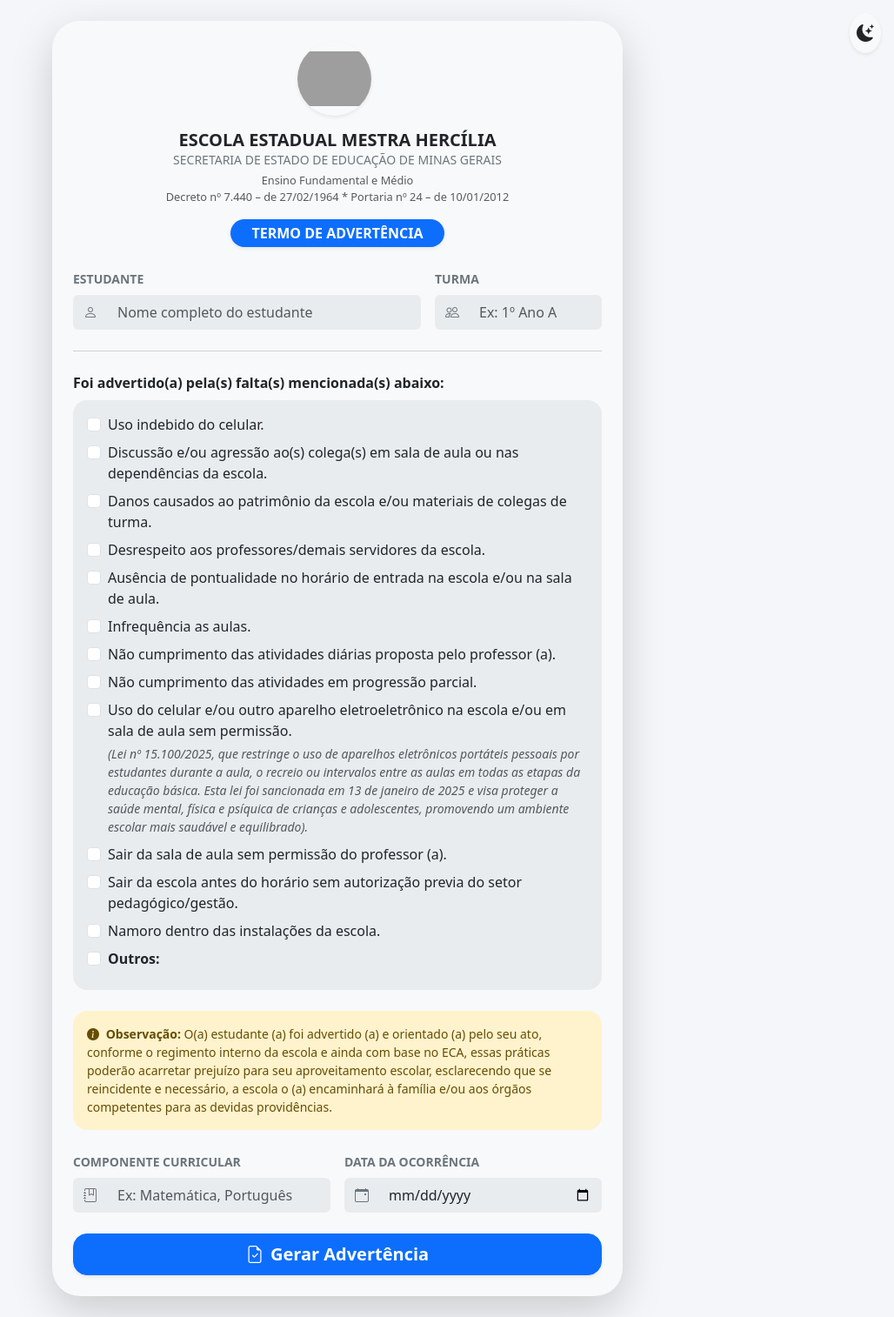
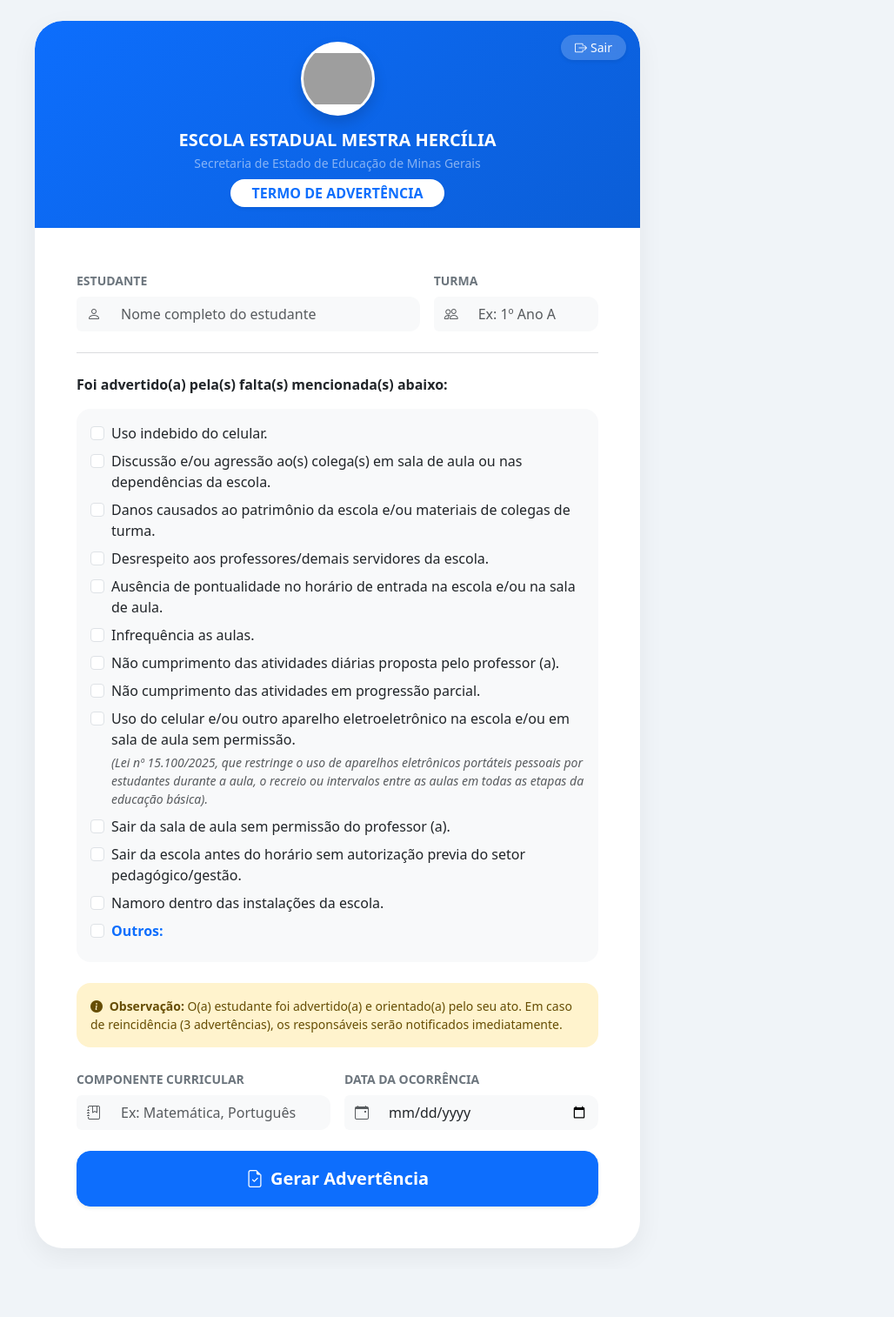
Before and after one commit to luizgarro08-hub/sistema-advertencia-escola, a Flask app: page /professor in a window 1280 px wide. Shown: the whole page at 87% size, without its empty margins (252-1280 px from the left). After the commit the page ends 1435 px from the top, so only its background shows below. Run offline with Flask 3, Linux system fonts and the light colour scheme; grey boxes are pictures that could not be loaded.

Commit message:
Update professor.html

```diff
--- a/templates/professor.html
+++ b/templates/professor.html
@@ -7,31 +7,20 @@
 
     <link rel="manifest" href="{{ url_for('static', filename='manifest.json') }}">
     <meta name="theme-color" content="#0d6efd">
-    <script>
-      if ('serviceWorker' in navigator) {
-        navigator.serviceWorker.register("{{ url_for('static', filename='sw.js') }}");
-      }
-    </script>
 
     <link href="https://cdn.jsdelivr.net/npm/bootstrap@5.3.0/dist/css/bootstrap.min.css" rel="stylesheet">
     <link href="https://cdn.jsdelivr.net/npm/bootstrap-icons@1.10.5/font/bootstrap-icons.css" rel="stylesheet">
 
     <style>
         body {
-            background-color: #f4f6f9;
+            background-color: #f0f4f8;
             min-height: 100vh;
-            transition: background 0.3s ease;
+            font-family: system-ui, -apple-system, "Segoe UI", Roboto, sans-serif;
         }
 
-        [data-bs-theme="dark"] body {
-            background-color: #121212;
-        }
-
-        .btn-theme-toggle {
-            position: fixed;
-            top: 15px;
-            right: 15px;
-            z-index: 1000;
+        .header-card {
+            background: linear-gradient(135deg, #0d6efd 0%, #0b5ed7 100%);
+            border-radius: 2rem 2rem 0 0;
         }
 
         .logo-header {
@@ -39,32 +28,57 @@
             height: 85px;
             object-fit: contain;
             border-radius: 50%;
+            background-color: #ffffff;
+            padding: 3px;
         }
 
         .form-check-input:checked {
             background-color: #0d6efd;
             border-color: #0d6efd;
         }
+
+        .card-custom {
+            border: none;
+            border-radius: 2rem;
+            box-shadow: 0 10px 30px rgba(0, 0, 0, 0.06);
+        }
+
+        .form-control, .form-select {
+            border-radius: 0.75rem;
+        }
+
+        .btn-logout {
+            background-color: rgba(255, 255, 255, 0.2);
+            color: #ffffff;
+            border: none;
+            backdrop-filter: blur(5px);
+            transition: all 0.2s ease;
+        }
+
+        .btn-logout:hover {
+            background-color: rgba(255, 255, 255, 0.35);
+            color: #ffffff;
+        }
     </style>
 </head>
 <body class="py-4 px-2">
 
-    <button id="btnDarkMode" class="btn btn-sm btn-light bg-opacity-25 text-body border-0 rounded-circle p-2 btn-theme-toggle shadow-sm" title="Alternar tema">
-        <i class="bi bi-moon-stars-fill fs-5" id="darkModeIcon"></i>
-    </button>
+    <div class="container" style="max-width: 720px;">
+        <div class="card card-custom overflow-hidden bg-white">
 
-    <div class="container" style="max-width: 680px;">
-        <div class="card shadow-lg border-0 rounded-5 p-3 p-md-4 bg-body-tertiary">
+            <div class="header-card p-4 text-white text-center position-relative">
+                <a href="/logout" class="btn btn-sm btn-logout rounded-pill px-3 position-absolute top-0 end-0 m-3 d-flex align-items-center gap-1 shadow-sm">
+                    <i class="bi bi-box-arrow-right"></i>
+                    <span>Sair</span>
+                </a>
 
-            <div class="text-center mb-4">
                 <div class="d-flex justify-content-center align-items-center mb-3">
-
                     <img src="{{ url_for('static', filename='logo.png') }}"
                          alt="E. E. Mestra Hercília"
-                         class="logo-header shadow-sm me-2"
+                         class="logo-header shadow"
                          onerror="this.style.display='none'; document.getElementById('svg-logo-prof').style.display='block';">
 
-                    <svg id="svg-logo-prof" width="90" height="90" viewBox="0 0 300 300" style="display: none;" class="shadow-sm rounded-circle me-2">
+                    <svg id="svg-logo-prof" width="85" height="85" viewBox="0 0 300 300" style="display: none;" class="shadow rounded-circle bg-white p-1">
                         <defs>
                             <path id="curveTopProf" d="M 35,150 A 115,115 0 1,1 265,150" />
                             <path id="curveBottomProf" d="M 60,205 A 105,105 0 0,0 240,205" />
@@ -86,40 +100,38 @@
                             <textPath href="#curveTopProf" startOffset="50%" text-anchor="middle">E. E. MESTRA HERCÍLIA</textPath>
                         </text>
                     </svg>
-
                 </div>
 
-                <h5 class="fw-bold text-uppercase mb-0">ESCOLA ESTADUAL MESTRA HERCÍLIA</h5>
-                <p class="text-secondary small mb-1">SECRETARIA DE ESTADO DE EDUCAÇÃO DE MINAS GERAIS</p>
-                <p class="text-muted extra-small mb-3" style="font-size: 0.8rem;">Ensino Fundamental e Médio<br>Decreto nº 7.440 – de 27/02/1964 * Portaria nº 24 – de 10/01/2012</p>
-
-                <span class="badge bg-primary fs-6 px-4 py-2 rounded-pill shadow-sm">TERMO DE ADVERTÊNCIA</span>
+                <h5 class="fw-bold text-uppercase mb-1 tracking-wider">Escola Estadual Mestra Hercília</h5>
+                <p class="text-white-50 small mb-2">Secretaria de Estado de Educação de Minas Gerais</p>
+                <span class="badge bg-white text-primary fw-bold fs-6 px-4 py-2 rounded-pill shadow-sm">TERMO DE ADVERTÊNCIA</span>
             </div>
 
+            <div class="p-4 p-md-5">
                 <form method="POST" action="/gerar_advertencia" class="text-start">
 
                     <div class="row g-3 mb-3">
                         <div class="col-md-8">
                             <label class="form-label fw-bold text-secondary small">ESTUDANTE</label>
                             <div class="input-group">
-                            <span class="input-group-text bg-body-secondary border-0"><i class="bi bi-person text-secondary"></i></span>
-                            <input type="text" name="estudante" class="form-control bg-body-secondary border-0 py-2" placeholder="Nome completo do estudante" required>
+                                <span class="input-group-text bg-light border-0"><i class="bi bi-person text-muted"></i></span>
+                                <input type="text" name="estudante" class="form-control bg-light border-0 py-2" placeholder="Nome completo do estudante" required>
                             </div>
                         </div>
                         <div class="col-md-4">
                             <label class="form-label fw-bold text-secondary small">TURMA</label>
                             <div class="input-group">
-                            <span class="input-group-text bg-body-secondary border-0"><i class="bi bi-people text-secondary"></i></span>
-                            <input type="text" name="turma" class="form-control bg-body-secondary border-0 py-2" placeholder="Ex: 1º Ano A" required>
+                                <span class="input-group-text bg-light border-0"><i class="bi bi-people text-muted"></i></span>
+                                <input type="text" name="turma" class="form-control bg-light border-0 py-2" placeholder="Ex: 1º Ano A" required>
                             </div>
                         </div>
                     </div>
 
-                <hr class="my-4 text-muted">
+                    <hr class="my-4 text-secondary opacity-25">
 
-                <label class="form-label fw-bold text-dark mb-2">Foi advertido(a) pela(s) falta(s) mencionada(s) abaixo:</label>
+                    <label class="form-label fw-bold text-dark mb-3">Foi advertido(a) pela(s) falta(s) mencionada(s) abaixo:</label>
 
-                <div class="card p-3 border-0 bg-body-secondary rounded-4 mb-4">
+                    <div class="card p-3 border-0 bg-light rounded-4 mb-4">
 
                         <div class="form-check mb-2">
                             <input class="form-check-input" type="checkbox" name="motivo" value="Uso indebido do celular." id="m1">
@@ -165,7 +177,7 @@
                             <input class="form-check-input" type="checkbox" name="motivo" value="Uso do celular e/ou outro aparelho eletroeletrônico na escola e/ou em sala de aula sem permissão. (Lei nº 15.100/2025)." id="m9">
                             <label class="form-check-label" for="m9">
                                 Uso do celular e/ou outro aparelho eletroeletrônico na escola e/ou em sala de aula sem permissão.
-                            <small class="d-block text-muted fst-italic mt-1">(Lei nº 15.100/2025, que restringe o uso de aparelhos eletrônicos portáteis pessoais por estudantes durante a aula, o recreio ou intervalos entre as aulas em todas as etapas da educação básica. Esta lei foi sancionada em 13 de janeiro de 2025 e visa proteger a saúde mental, física e psíquica de crianças e adolescentes, promovendo um ambiente escolar mais saudável e equilibrado).</small>
+                                <small class="d-block text-muted fst-italic mt-1">(Lei nº 15.100/2025, que restringe o uso de aparelhos eletrônicos portáteis pessoais por estudantes durante a aula, o recreio ou intervalos entre as aulas em todas as etapas da educação básica).</small>
                             </label>
                         </div>
 
@@ -186,67 +198,44 @@
 
                         <div class="form-check mb-2">
                             <input class="form-check-input" type="checkbox" name="motivo" value="Outros:" id="m13" onchange="document.getElementById('campoOutros').style.display = this.checked ? 'block' : 'none';">
-                        <label class="form-check-label fw-bold" for="m13">Outros:</label>
+                            <label class="form-check-label fw-bold text-primary" for="m13">Outros:</label>
                         </div>
 
                         <div class="mt-2 ms-4" id="campoOutros" style="display: none;">
-                        <input type="text" name="motivo_outro" class="form-control bg-body border-0 shadow-sm" placeholder="Especifique o motivo da advertência...">
+                            <input type="text" name="motivo_outro" class="form-control bg-white border shadow-sm" placeholder="Especifique o motivo da advertência...">
                         </div>
 
                     </div>
 
                     <div class="alert alert-warning border-0 rounded-4 small mb-4">
                         <i class="bi bi-info-circle-fill me-1"></i>
-                    <strong>Observação:</strong> O(a) estudante (a) foi advertido (a) e orientado (a) pelo seu ato, conforme o regimento interno da escola e ainda com base no ECA, essas práticas poderão acarretar prejuízo para seu aproveitamento escolar, esclarecendo que se reincidente e necessário, a escola o (a) encaminhará à família e/ou aos órgãos competentes para as devidas providências.
+                        <strong>Observação:</strong> O(a) estudante foi advertido(a) e orientado(a) pelo seu ato. Em caso de reincidência (3 advertências), os responsáveis serão notificados imediatamente.
                     </div>
 
                     <div class="row g-3 mb-4">
                         <div class="col-md-6">
                             <label class="form-label fw-bold text-secondary small">COMPONENTE CURRICULAR</label>
                             <div class="input-group">
-                            <span class="input-group-text bg-body-secondary border-0"><i class="bi bi-journal-bookmark text-secondary"></i></span>
-                            <input type="text" name="disciplina" class="form-control bg-body-secondary border-0 py-2" placeholder="Ex: Matemática, Português" required>
+                                <span class="input-group-text bg-light border-0"><i class="bi bi-journal-bookmark text-muted"></i></span>
+                                <input type="text" name="disciplina" class="form-control bg-light border-0 py-2" placeholder="Ex: Matemática, Português" required>
                             </div>
                         </div>
                         <div class="col-md-6">
                             <label class="form-label fw-bold text-secondary small">DATA DA OCORRÊNCIA</label>
                             <div class="input-group">
-                            <span class="input-group-text bg-body-secondary border-0"><i class="bi bi-calendar-event text-secondary"></i></span>
-                            <input type="date" name="data_ocorrencia" class="form-control bg-body-secondary border-0 py-2" required>
+                                <span class="input-group-text bg-light border-0"><i class="bi bi-calendar-event text-muted"></i></span>
+                                <input type="date" name="data_ocorrencia" class="form-control bg-light border-0 py-2" required>
                             </div>
                         </div>
                     </div>
 
-                <button type="submit" class="btn btn-primary btn-lg w-100 fw-bold rounded-4 shadow-sm py-2">
+                    <button type="submit" class="btn btn-primary btn-lg w-100 fw-bold rounded-4 shadow-sm py-3">
                         <i class="bi bi-file-earmark-check me-2"></i>Gerar Advertência
                     </button>
                 </form>
             </div>
         </div>
+    </div>
 
-    <script>
-      const btnDarkMode = document.getElementById('btnDarkMode');
-      const darkModeIcon = document.getElementById('darkModeIcon');
-      const htmlElement = document.documentElement;
-
-      function aplicarTema(tema) {
-        htmlElement.setAttribute('data-bs-theme', tema);
-        if (tema === 'dark') {
-          darkModeIcon.classList.replace('bi-moon-stars-fill', 'bi-sun-fill');
-        } else {
-          darkModeIcon.classList.replace('bi-sun-fill', 'bi-moon-stars-fill');
-        }
-        localStorage.setItem('theme', tema);
-      }
-
-      const temaSalvo = localStorage.getItem('theme') || 'light';
-      aplicarTema(temaSalvo);
-
-      btnDarkMode.addEventListener('click', () => {
-        const temaAtual = htmlElement.getAttribute('data-bs-theme');
-        const novoTema = temaAtual === 'dark' ? 'light' : 'dark';
-        aplicarTema(novoTema);
-      });
-    </script>
 </body>
 </html>
```
Lines whose indentation alone changed are shown as unchanged.
